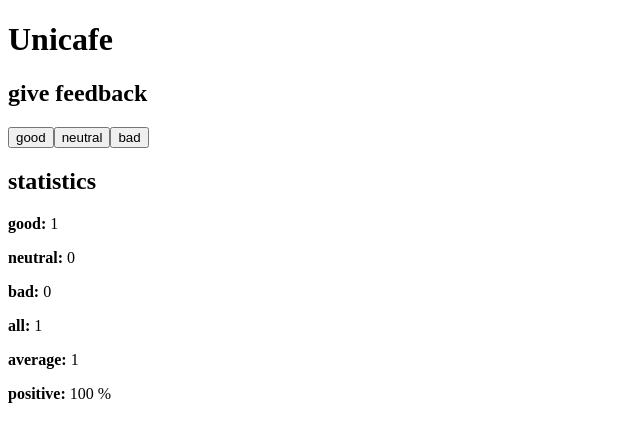
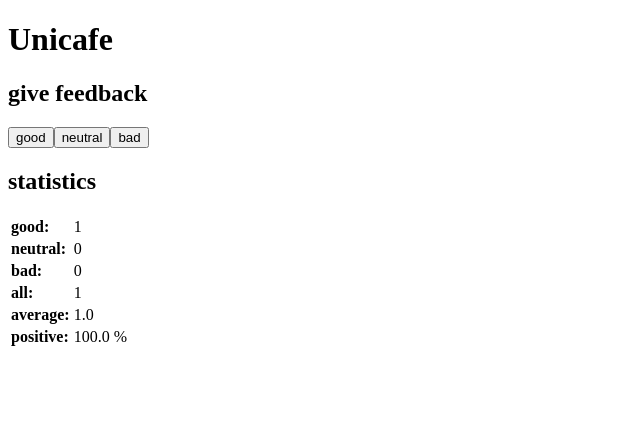
Before and after one commit to Fabian-Castro-C/fullstackopen, a React (Vite) app in the folder part1/unicafe/: page / in a window 1280 px wide. Both pictures are taken after a click on the button "good". Shown: the top 442 px of the page, without its empty margins (0-640 px from the left). Built offline with nearby package versions, Linux system fonts and the light colour scheme.

Commit message:
Exercise 1.11 Done

```diff
--- a/part1/unicafe/src/App.jsx
+++ b/part1/unicafe/src/App.jsx
@@ -2,7 +2,10 @@ import { useState } from "react"
 
 function StatisticLine({ text, value }) {
   return (
-    <p><strong>{text}:</strong> {value}</p>
+    <tr>
+      <td><strong>{text}:</strong></td>
+      <td>{value}</td>
+    </tr>
   )
 }
 
@@ -14,7 +17,11 @@ function Statistics( {children, isFeedbackGiven} ) {
           statistics
         </h2>
         <div>
-          {children}
+          <table>
+            <tbody>
+              {children}
+            </tbody>
+          </table>
         </div>
       </>
     )
@@ -58,8 +65,8 @@ function App() {
 
   // More stats
   const all = good + neutral + bad
-  const average = all === 0 ? 0 : (good - bad) / all
-  const positiveValue = all === 0 ? 0 : (good / all) * 100
+  const average = ((good - bad) / all).toFixed(1)
+  const positiveValue = ((good / all) * 100).toFixed(1)
   const positivePercentage = String(positiveValue) + " %"
 
   return (
```
